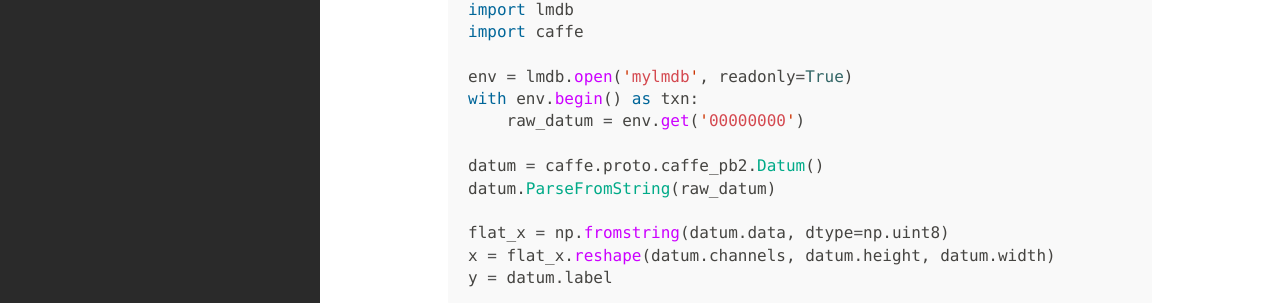
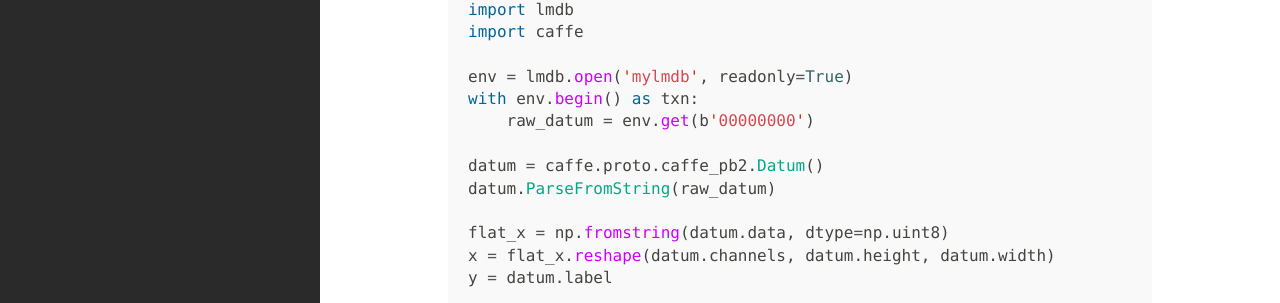
Before and after one commit to uchicago-cs/deepdish, a Jekyll site: the page built from _posts/2015-04-28-creating-lmdb-in-python.md, in a window 1280 px wide and 900 px high, scrolled down 1443 px. Shown: the part 211-514 px from the top of the window. Built offline with Jekyll 4.4.1, drawn with Linux system fonts in a browser that asks for light colours; Markdown is read by kramdown in place of the engine named in the settings.

```diff
--- a/_posts/2015-04-28-creating-lmdb-in-python.md
+++ b/_posts/2015-04-28-creating-lmdb-in-python.md
@@ -61,7 +61,7 @@ import caffe
 
 env = lmdb.open('mylmdb', readonly=True)
 with env.begin() as txn:
-    raw_datum = env.get('00000000')
+    raw_datum = env.get(b'00000000')
 
 datum = caffe.proto.caffe_pb2.Datum()
 datum.ParseFromString(raw_datum)
```
